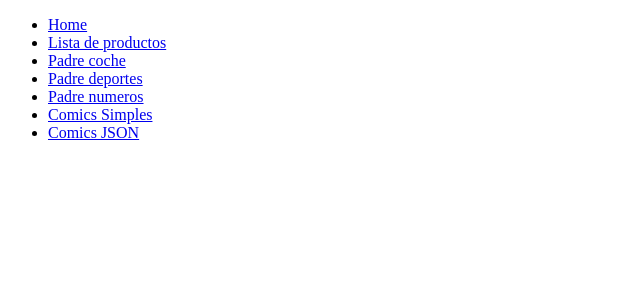
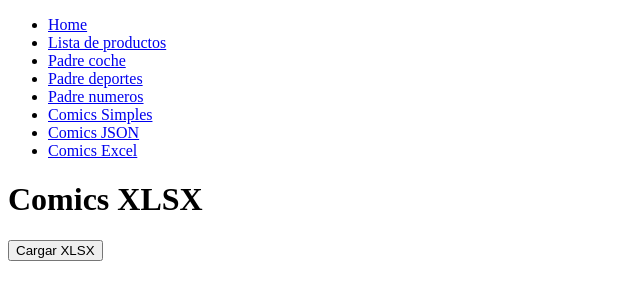
Before and after one commit to Gabriel6966/angularcomunicacionmodelos, an Angular app: page /comicsexcel in a window 1280 px wide. Before the commit this address led to /. Shown: the top 300 px of the page, without its empty margins (0-640 px from the left). Built offline with nearby package versions, Linux system fonts and the light colour scheme.

Commit message:
feat: add reading xlsx using import SheetJS

```diff
--- a/package.json
+++ b/package.json
@@ -18,7 +18,8 @@
     "@angular/platform-browser": "^22.2.0",
     "@angular/router": "^22.2.0",
     "rxjs": "~7.8.0",
-    "tslib": "^2.3.0"
+    "tslib": "^2.3.0",
+    "xlsx": "^0.18.5"
   },
   "devDependencies": {
     "@angular/build": "^22.2.3",
--- a/src/app/app-module.ts
+++ b/src/app/app-module.ts
@@ -13,6 +13,7 @@ import { PadreNumerosComponent } from './components/padre-numeros-component/padr
 import { HijoNumerosComponent } from './components/hijo-numeros-component/hijo-numeros-component';
 import { ComcicsSimpleComponent } from './components/comcics-simple-component/comcics-simple-component';
 import { ComicsJsonComponent } from './components/comics-json-component/comics-json-component';
+import { ComicsExcelComponent } from './components/comics-excel-component/comics-excel-component';
 
 @NgModule({
   declarations: [
@@ -28,6 +29,7 @@ import { ComicsJsonComponent } from './components/comics-json-component/comics-j
     HijoNumerosComponent,
     ComcicsSimpleComponent,
     ComicsJsonComponent,
+    ComicsExcelComponent,
   ],
   imports: [BrowserModule, AppRoutingModule],
   providers: [provideBrowserGlobalErrorListeners()],
--- a/src/app/app-routing-module.ts
+++ b/src/app/app-routing-module.ts
@@ -7,6 +7,7 @@ import { PadreDeportesComponent } from './components/padre-deportes-component/pa
 import { PadreNumerosComponent } from './components/padre-numeros-component/padre-numeros-component';
 import { ComcicsSimpleComponent } from './components/comcics-simple-component/comcics-simple-component';
 import { ComicsJsonComponent } from './components/comics-json-component/comics-json-component';
+import { ComicsExcelComponent } from './components/comics-excel-component/comics-excel-component';
 
 const routes: Routes = [
   {path: "", component:HomeComponent},
@@ -15,7 +16,8 @@ const routes: Routes = [
   {path: "padredeportes", component:PadreDeportesComponent},
   {path: "padrenumeros", component:PadreNumerosComponent},
   {path: "comicssimple", component: ComcicsSimpleComponent},
-  {path: "comicsjson", component: ComicsJsonComponent}
+  {path: "comicsjson", component: ComicsJsonComponent},
+  {path: "comicsexcel", component: ComicsExcelComponent},
 ];
 
 @NgModule({
--- /dev/null
+++ b/src/app/components/comics-excel-component/comics-excel-component.html
@@ -0,0 +1,10 @@
+<h1>Comics XLSX</h1>
+<button (click)="cargarComics()">Cargar XLSX</button>
+<ul>
+@for(comic of arrayComics; track comic){
+    <li>
+        <h4 color="blue">{{comic.titulo}}</h4>
+        <p>{{comic.descripcion}}</p>
+        <img src="{{comic.imagen}}" style="width: 200px; height: 200px">
+    </li>
+}
--- /dev/null
+++ b/src/app/components/comics-excel-component/comics-excel-component.ts
@@ -0,0 +1,38 @@
+import { Component, ChangeDetectorRef } from '@angular/core';
+import * as XLSX from 'xlsx';
+import { Comic } from '../../models/comic';
+@Component({
+  selector: 'app-comics-excel-component',
+  standalone: false,
+  styleUrl: './comics-excel-component.css',
+  templateUrl: './comics-excel-component.html',
+})
+export class ComicsExcelComponent {
+  public arrayComics: Array<any>;
+
+  constructor(private _cdr: ChangeDetectorRef) {
+    this.arrayComics = [];
+  }
+
+
+  cargarComics(): void {
+    let path = "./assets/comics.xlsx";
+    fetch(path).then((response) => response.arrayBuffer()).then((buffer) => {
+      //leer el archivo excel
+      let workbook = XLSX.read(buffer, { type: "array" });
+      //recuperamos las hojas del libro se hace con name de la hoja
+      let sheetName = workbook.SheetNames[0];
+      //recuperar la hoja
+      let sheet = workbook.Sheets[sheetName];
+      //convertir la hoja a json
+      let data = XLSX.utils.sheet_to_json(sheet, { header: 1 });
+      console.log(data);
+      this.arrayComics= data.map((row: any) => {
+        return new Comic(row[0], row[1], row[2]);
+      });
+      this._cdr.detectChanges();
+
+    })
+  }
+
+}
--- a/src/app/components/menu-component/menu-component.html
+++ b/src/app/components/menu-component/menu-component.html
@@ -20,4 +20,7 @@
     <li>
         <a [routerLink]="['/comicsjson']">Comics JSON</a>
     </li>
+    <li>
+        <a [routerLink]="['/comicsexcel']">Comics Excel</a>
+    </li>
 </ul>
```
Also changed, not shown: src/app/components/comics-excel-component/comics-excel-component.css (added), 2 other files (tests, documents, lock files or other folders).
